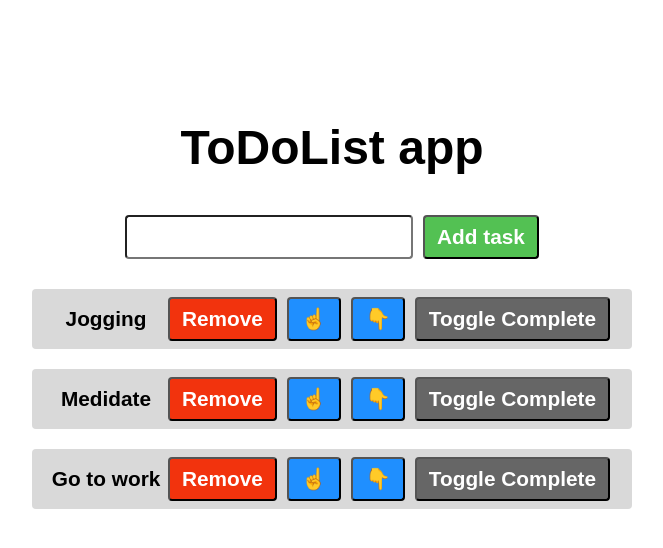
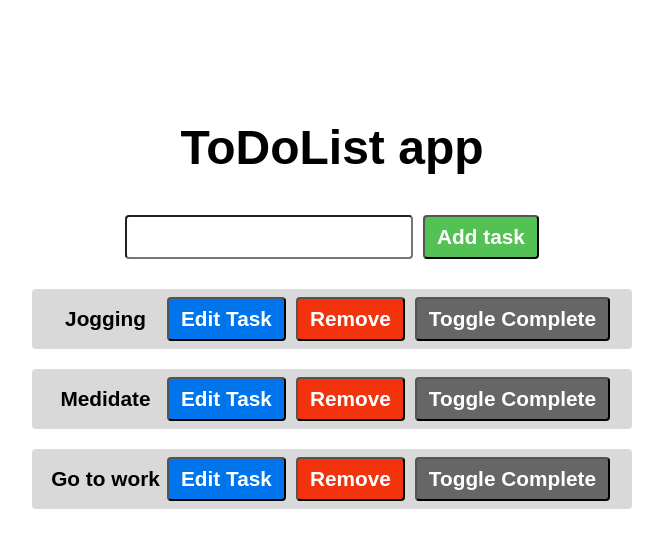
Before and after one commit to kraljic9/react-ToDoList-app, a React (Vite) app in the folder ToDoList-app/: page / in a window 1280 px wide. Shown: the top 548 px of the page, without its empty margins (308-971 px from the left). Built offline with nearby package versions, Linux system fonts and the light colour scheme.

Commit message:
Added edit task button, witch will trigger edit task function it will display edit input and save button witch will edit and save the task

```diff
--- a/ToDoList-app/src/ToDoList.jsx
+++ b/ToDoList-app/src/ToDoList.jsx
@@ -1,8 +1,9 @@
 /*
 Add todos OK!
-Toggle complete
-Delete todo
-Edit todo Filter: All / Completed / Active
+Toggle complete OK!
+Delete todo OK!
+Edit todo
+Filter: All / Completed / Active
 Show count of remaining todos
 */
 
@@ -16,6 +17,8 @@ function ToDoList() {
   ]);
 
   const [newTodo, setNewTodo] = useState("");
+  const [editText, setEditText] = useState("");
+  const [editId, setEditId] = useState(null);
 
   function addTaks() {
     setToDoList((prev) => [
@@ -30,30 +33,6 @@ function ToDoList() {
     setToDoList(toDoList.filter((_, i) => i !== index));
   }
 
-  function moveUp(index) {
-    const updatedTask = [...toDoList];
-
-    if (index > 0) {
-      [updatedTask[index], updatedTask[index - 1]] = [
-        updatedTask[index - 1],
-        updatedTask[index],
-      ];
-      setToDoList(updatedTask);
-    }
-  }
-
-  function moveDown(index) {
-    const updatedTask = [...toDoList];
-
-    if (index < toDoList.length - 1) {
-      [updatedTask[index], updatedTask[index + 1]] = [
-        updatedTask[index + 1],
-        updatedTask[index],
-      ];
-      setToDoList(updatedTask);
-    }
-  }
-
   function toggleComplete(id) {
     setToDoList(
       toDoList.map((task) =>
@@ -62,7 +41,19 @@ function ToDoList() {
     );
   }
 
-  console.log(toDoList);
+  function startEdit(task) {
+    setEditId(task.id);
+    setEditText(task.text);
+  }
+
+  function saveChange(id) {
+    setToDoList((prev) =>
+      prev.map((task) => (task.id === id ? { ...task, text: editText } : task))
+    );
+
+    setEditId(null);
+    setEditText("");
+  }
 
   return (
     <>
@@ -91,18 +82,35 @@ function ToDoList() {
                   : "hsl(120, 47%, 54%)",
               }}
             >
+              {editId === task.id ? (
+                <>
+                  <input
+                    type="text"
+                    value={editText}
+                    onChange={(e) => setEditText(e.target.value)}
+                    className="edit-input"
+                  />
+                  <button
+                    className="save-btn"
+                    onClick={() => saveChange(task.id)}
+                  >
+                    Save Change
+                  </button>
+                </>
+              ) : (
+                <>
                   <span className="text">{task.text}</span>
+                  <button
+                    className="edit-task-btn"
+                    onClick={() => startEdit(task)}
+                  >
+                    Edit Task
+                  </button>
                   <button
                     className="remove-btn"
                     onClick={() => removeTask(task.id)}
                   >
                     Remove
-              </button>
-              <button className="move-btn" onClick={() => moveUp(task.id)}>
-                ☝️
-              </button>
-              <button className="move-btn" onClick={() => moveDown(task.id)}>
-                👇
                   </button>
 
                   <button
@@ -111,6 +119,8 @@ function ToDoList() {
                   >
                     Toggle Complete
                   </button>
+                </>
+              )}
             </li>
           ))}
         </ul>
@@ -120,3 +130,39 @@ function ToDoList() {
 }
 
 export default ToDoList;
+
+/*
+   <button className="move-btn" onClick={() => moveUp(task.id)}>
+                    ☝️
+                  </button>
+                  <button
+                    className="move-btn"
+                    onClick={() => moveDown(task.id)}
+                  >
+                    👇
+                  </button>
+
+                  function moveUp(index) {
+    const updatedTask = [...toDoList];
+
+    if (index > 0) {
+      [updatedTask[index], updatedTask[index - 1]] = [
+        updatedTask[index - 1],
+        updatedTask[index],
+      ];
+      setToDoList(updatedTask);
+    }
+  }
+
+  function moveDown(index) {
+    const updatedTask = [...toDoList];
+
+    if (index < toDoList.length - 1) {
+      [updatedTask[index], updatedTask[index + 1]] = [
+        updatedTask[index + 1],
+        updatedTask[index],
+      ];
+      setToDoList(updatedTask);
+    }
+  }
+*/
```
Lines whose indentation alone changed are shown as unchanged.
